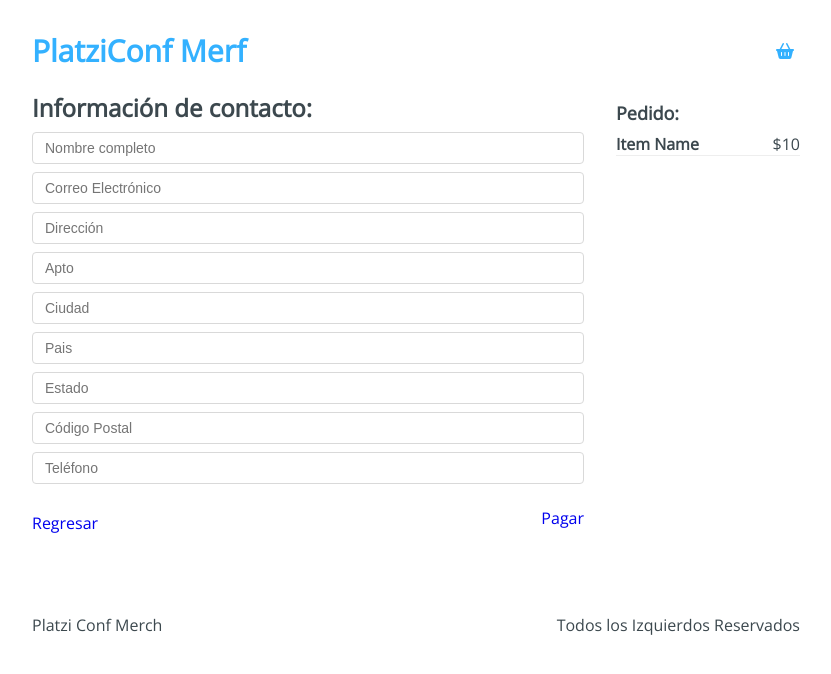
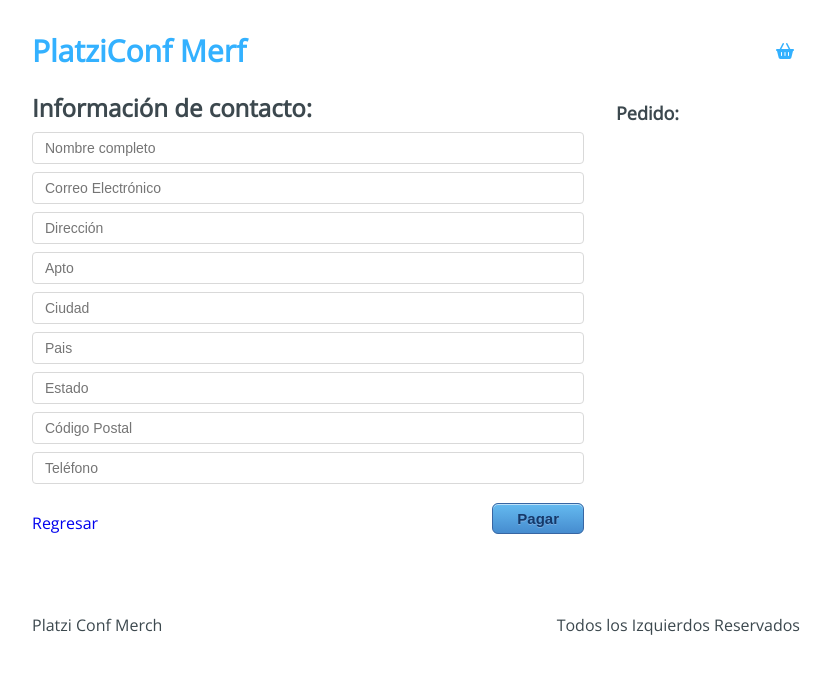
Before and after one commit to adrian-villamil/platzi-conf-merch, a React app: page /checkout/information in a window 1280 px wide. Shown: the top 674 px of the page, without its empty margins (224-1055 px from the left). Built offline with nearby package versions, Linux system fonts and the light colour scheme.

Commit message:
Usamos context para mostrar los pedidos, además de guardar la información registrada por el comprador.

```diff
--- a/src/containers/Information.jsx
+++ b/src/containers/Information.jsx
@@ -1,8 +1,31 @@
-import React from "react";
+import React, { useContext, useRef } from "react";
 import { Link } from "react-router-dom";
 import '../styles/components/Information.css';
+import AppContext from '../context/AppContext';
+import { v4 as uuidv4 } from "uuid";
 
 const Information = () => {
+  const { state, addToBuyer } = useContext(AppContext);
+  const form = useRef(null);
+
+  const { cart } = state;
+
+  const handleSubmit = () => {
+    const formData = new FormData(form.current);
+    const buyer = {
+      'name': formData.get('name'),
+      'email': formData.get('email'),
+      'address': formData.get('address'),
+      'apto': formData.get('apto'),
+      'city': formData.get('city'),
+      'country': formData.get('country'),
+      'state': formData.get('state'),
+      'cp': formData.get('cp'),
+      'phone': formData.get('phone'),
+    };
+    addToBuyer(buyer);
+  };
+
   return (
     <div className="Information">
       <div className="Information-content">
@@ -10,7 +33,7 @@
           <h2>Información de contacto:</h2>
         </div>
         <div className="Information-form">
-          <form action="">
+          <form ref={form}>
             <input type="text" placeholder="Nombre completo" name="name" />
             <input type="text" placeholder="Correo Electrónico" name="email" />
             <input type="text" placeholder="Dirección" name="address" />
@@ -29,20 +52,20 @@
             </Link>
           </div>
           <div className="Information-next">
-            <Link to='/checkout/payment'>
-              Pagar
-            </Link>
+            <button type="button" onClick={handleSubmit}>Pagar</button>
           </div>
         </div>
       </div>
       <div className="Information-sidebar">
         <h3>Pedido:</h3>
-        <div className="Information-item">
-          <div className="Information-element">
-            <h4>Item Name</h4>
-            <span>$10</span>
+        {cart.map(item => (
+          <div className="Information-item" key={uuidv4()}>
+            <div className="Information-element">
+              <h4>{item.title}</h4>
+              <span>${item.price}</span>
+            </div>
           </div>
-        </div>
+        ))}
       </div>
     </div>
   );
```
